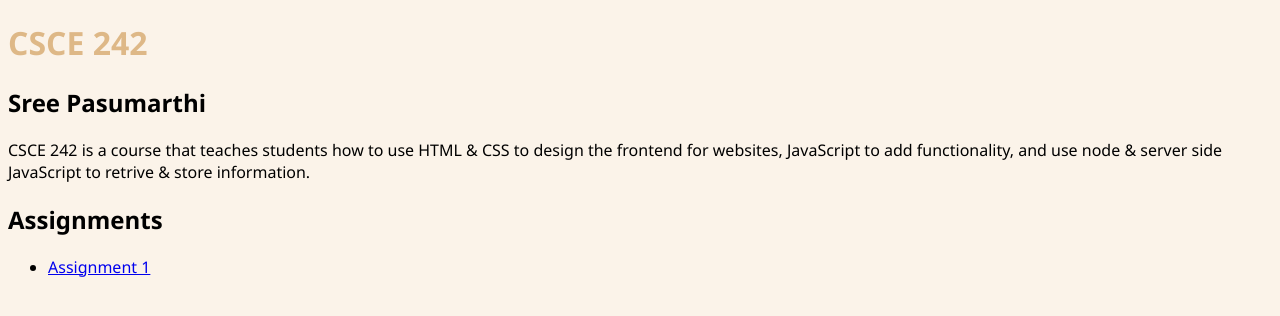
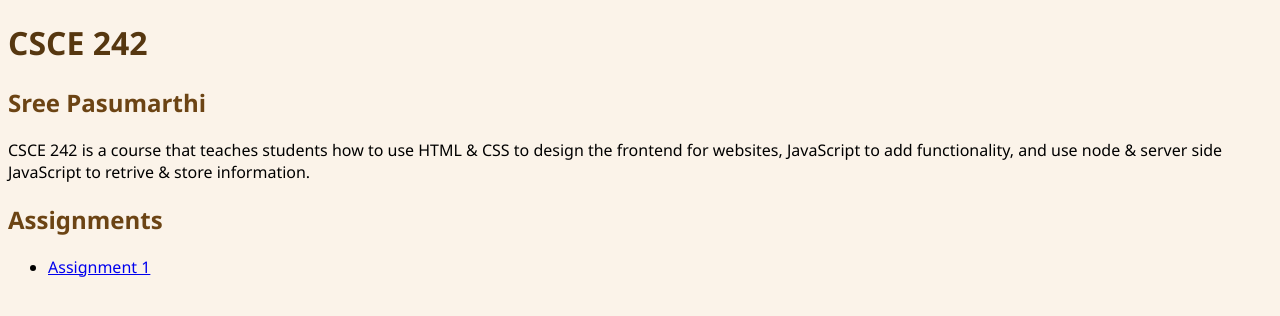
Before and after one commit to sreepasumarthi/sreepasumarthi.github.io, a plain HTML site: page index.html in a window 1280 px wide. Drawn offline with Linux system fonts and the light colour scheme.

Commit message:
changed font colors

```diff
--- a/styles.css
+++ b/styles.css
@@ -6,5 +6,11 @@ body{
 
 /*Typography*/
 h1{
-    color:burlywood;
+    color:rgb(86, 55, 16);
 }
+h2{
+    color:rgb(108, 68, 20);
+}
+h3{
+    color:rgb(108, 68, 20);
+}
```
